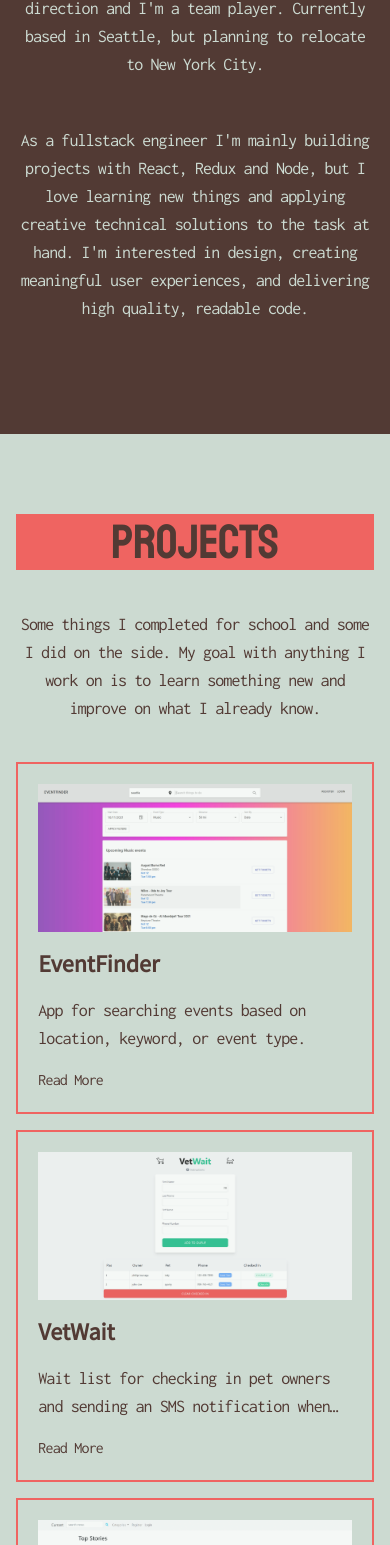
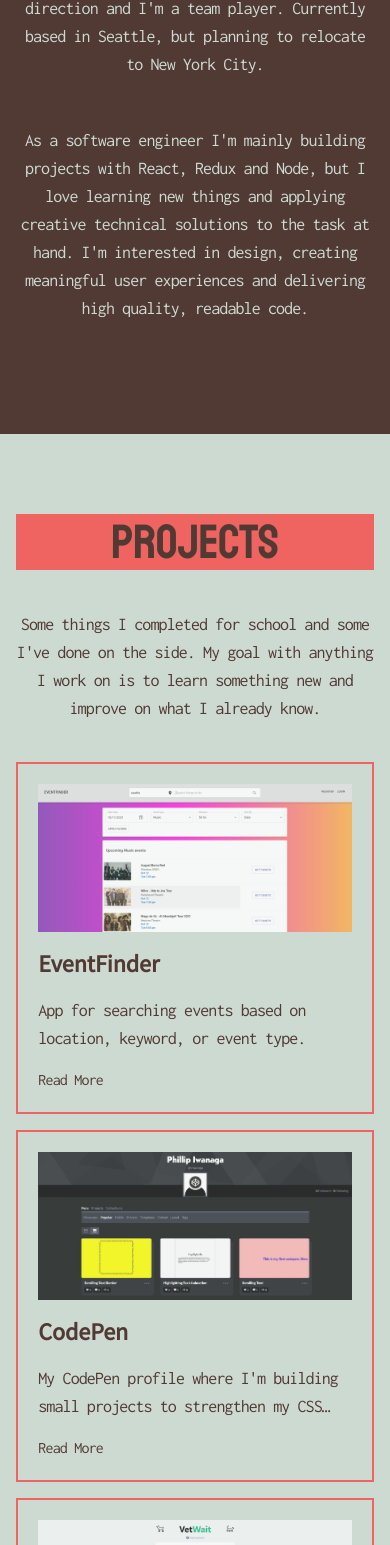
Before and after one commit to piwanaga/portfolio, a React (Create React App) app: page / in a window 390 px wide. Shown: the part 1174-2719 px from the top of the page. Built offline with nearby package versions, Linux system fonts and the light colour scheme.

Commit message:
added codepen to projects and links to footer

```diff
--- a/src/About.js
+++ b/src/About.js
@@ -9,7 +9,7 @@
                 <div className='w-11/12 md:w-11/12 lg:w-4/5 flex flex-col items-center'>
                     <p className='text-red font-serif text-center text-4xl xl:text-5xl mb-16'>Fullstack software engineer, your future favorite coworker</p>
                     <p className='sm:w-4/5 md:w-full lg:w-4/5 text-gray text-center font-mono tracking-tighter text-lg mb-12'>I make work fun, I'm great at taking direction and I'm a team player. Currently based in Seattle, but planning to relocate to New York City.</p>
-                    <p className='sm:w-4/5 md:w-full lg:w-4/5 text-gray text-center font-mono tracking-tighter text-lg'> As a fullstack engineer I'm mainly building projects with React, Redux and Node, but I love learning new things and applying creative technical solutions to the task at hand. I'm interested in design, creating meaningful user experiences, and delivering high quality, readable code.</p>
+                    <p className='sm:w-4/5 md:w-full lg:w-4/5 text-gray text-center font-mono tracking-tighter text-lg'> As a software engineer I'm mainly building projects with React, Redux and Node, but I love learning new things and applying creative technical solutions to the task at hand. I'm interested in design, creating meaningful user experiences and delivering high quality, readable code.</p>
                 </div>
             </div>
             <div className='hidden md:inline relative'>
--- a/src/Footer.js
+++ b/src/Footer.js
@@ -1,9 +1,22 @@
 import React from 'react';
+import { FontAwesomeIcon } from '@fortawesome/react-fontawesome';
+import { faCodepen } from '@fortawesome/free-brands-svg-icons';
+import { faGithub } from '@fortawesome/free-brands-svg-icons';
+import { faLinkedin } from '@fortawesome/free-brands-svg-icons';
 
 const Footer = () => {
     return (
         <div className='projects-bg w-screen flex flex-row justify-center pb-4 pt-32'>
-            <p className='jumbo-text-brown font-mono tracking tighter text-sm'>{String.fromCharCode(169)} 2021 Phillip Iwanaga</p>
+            <p className='text-brown font-mono tracking tighter text-sm mr-3'>{String.fromCharCode(169)} 2021 Phillip Iwanaga</p>
+            <a href='https://codepen.io/piwanaga/pens/showcase' target='_blank' rel='noreferrer'>
+                <FontAwesomeIcon icon={faCodepen} className='text-brown text-sm mr-3'/>
+            </a>
+            <a href='https://github.com/piwanaga' target='_blank' rel='noreferrer'>
+                <FontAwesomeIcon icon={faGithub} className='text-brown text-sm mr-3'/>
+            </a>
+            <a href='https://www.linkedin.com/in/phillipiwanaga/' target='_blank' rel='noreferrer'>
+                <FontAwesomeIcon icon={faLinkedin} className='text-brown text-sm'/>
+            </a>
         </div>
     )
 };
--- a/src/Project.js
+++ b/src/Project.js
@@ -13,6 +13,17 @@
 
     function openModal() {
       setIsOpen(true)
+    }
+
+    function renderLink() {
+        if (!link) return null
+        let linkText
+        title === 'CodePen' ? linkText = 'View CodePen' : linkText = 'View on GitHub'
+        return (
+            <a href={link} target='_blank' rel='noreferrer' className='font-mono tracking-tighter text-brown text-sm underline hover:text-red'>
+                {linkText}
+            </a>
+        )
     }
 
     return (
@@ -111,13 +122,7 @@
                                         {forward}
                                     </p>
                                 </div>
-                                {link ?
-                                    <a href={link} target='_blank' rel='noreferrer' className='font-mono tracking-tighter text-brown text-sm underline hover:text-red'>
-                                        View on GitHub
-                                    </a> :
-                                    null
-                                }
-
+                                {renderLink()}
                             </div>
                         </div>
                         </Transition.Child>
--- a/src/ProjectList.js
+++ b/src/ProjectList.js
@@ -2,7 +2,8 @@
 import eventFinder from './images/event-finder.jpg';
 import newsAggregator from './images/news-aggregator.jpg';
 import covidStats from './images/covid-stats.jpg';
-import FoodDiscovery from './images/food-discovery.jpg';
+import foodDiscovery from './images/food-discovery.jpg';
+import codePen from './images/code-pen.jpg';
 
 const ProjectList = [
     {
@@ -19,6 +20,18 @@
     },
     {
         key: 2,
+        link: 'https://codepen.io/piwanaga/pens/showcase',
+        title: 'CodePen',
+        description: "My CodePen profile where I'm building small projects to strengthen my CSS and Javascript skills.",
+        tech: ['HTML', 'CSS', 'Javascript'],
+        implementation: "Focusing on what I can do with vanilla HTML, CSS and Javascript using CodePen's social development environment.",
+        learned: "The most challenging thing I've built was the scrolling text border. I learned to render text along an SVG path and animate the startOffset attribute to create a scrolling effect.",
+        forward: 'I will continue to build small projects with increasing complexity in order to learn more skills that can help me in future front end roles.',
+        image: codePen,
+        alt: 'code pen screenshot'
+    },
+    {
+        key: 3,
         link: 'https://github.com/piwanaga/vet-wait',
         title: 'VetWait',
         description: 'Wait list for checking in pet owners and  sending an SMS notification when ready.',
@@ -30,10 +43,10 @@
         alt: 'vet wait screenshot'
     },
     {
-        key: 3,
+        key: 4,
         link: 'https://github.com/piwanaga/News-Aggregator',
         title: 'NewsAggregator',
-        description: 'Site to search and browse current news articles.',
+        description: "Site to search and browse current news articles using Bing's News API.",
         tech: ['Python', 'Flask', 'PostgreSQL', 'SQLAlchemy', 'Jinja', 'JQuery', 'Bootstrap'],
         implementation: 'Server and routes built with Flask. HTML templates served via JINJA templating. Models and DB setup using SQLAlchemy.',
         learned: 'How to generate encrypted passwords and perform authentication using BCrypt as well as define models for creating and interacting with the database.',
@@ -42,7 +55,7 @@
         alt: 'news aggregator screenshot'
     },
     {
-        key: 4,
+        key: 5,
         link: 'https://github.com/piwanaga/covid-stats',
         title: 'CovidStats',
         description: 'My intro to GraphQL and Apollo Server. Look up Covid-19 stats by U.S. state.',
@@ -54,15 +67,15 @@
         alt: 'covid stats screnshot'
     },
     {
-        key: 5,
+        key: 6,
         link: null,
         title: 'FoodDiscovery App',
         description: 'My first freelance gig. I created the homepage for (now defunct) FoodDiscovery App.',
         tech: ['React', 'Material UI'],
         implementation: 'Using the mockup and images I was given, I created the homepage to the required specifications.',
         learned: 'How to recreate a UI design using React and Material UI.',
-        forward: 'I think this was great practice for a frontend job, implementing the design and functionality provided to me by the client.',
-        image: FoodDiscovery,
+        forward: 'This was great practice for a frontend job, implementing the design and functionality provided to me by the client.',
+        image: foodDiscovery,
         alt: 'food discovery screenshot'
     }
 ]
--- a/src/Projects.js
+++ b/src/Projects.js
@@ -7,7 +7,7 @@
         <div className='w-screen bg-gray flex flex-col items-center py-20'>
             <div className='w-11/12 md:w-3/5'>
                 <p className='text-brown bg-red py-1 text-5xl text-center mb-10'>PROJECTS</p>
-                <p className='text-brown font-mono tracking-tighter text-center text-lg md:text-xl mb-10'>Some things I completed for school and some I did on the side. My goal with anything I work on is to learn something new and improve on what I already know.</p>
+                <p className='text-brown font-mono tracking-tighter text-center text-lg md:text-xl mb-10'>Some things I completed for school and some I've done on the side. My goal with anything I work on is to learn something new and improve on what I already know.</p>
             </div>
             <div className='w-11/12 md:w-3/5 lg:grid lg:grid-cols-2 lg:w-4/5 lg:items-start xl:w-7/12'>
                 {ProjectList.map(p => (
```
Also changed, not shown: src/images/code-pen.jpg (added).
